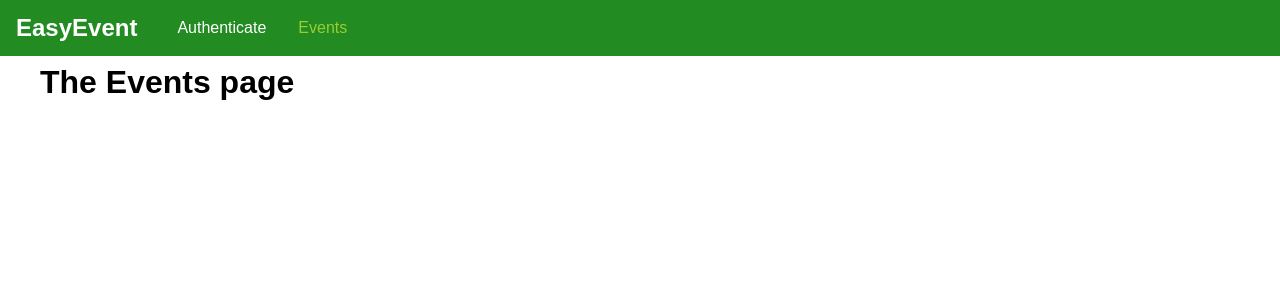
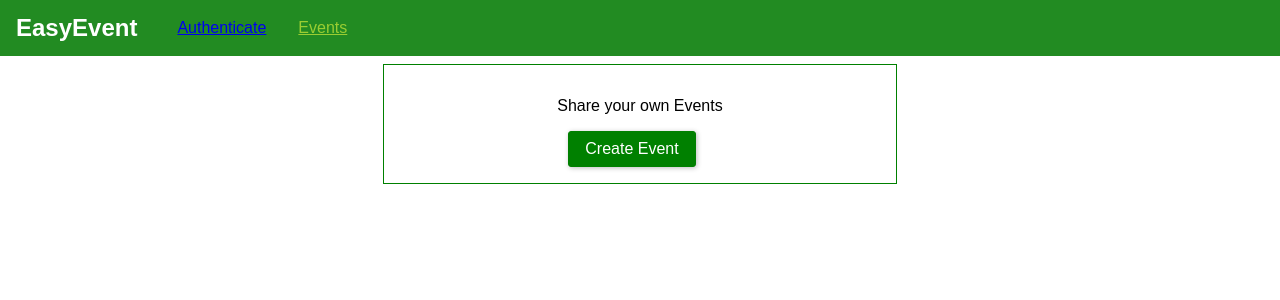
Before and after one commit to Tobzki/webdev-project, a React (Create React App) app in the folder frontend/: page /events in a window 1280 px wide. Shown: the top 300 px of the page. Built offline with nearby package versions, Linux system fonts and the light colour scheme.

Commit message:
Create events backdrop

```diff
--- a/frontend/src/App.js
+++ b/frontend/src/App.js
@@ -36,12 +36,18 @@
     <MainNavigation />
     <main className="main-content">
     <Switch>
-    {!this.state.token && <Redirect from="/" to="/auth" exact />}
     {this.state.token && <Redirect from="/" to="/events" exact />}
-    {this.state.token && <Redirect from="/auth" to="/events" exact />}
-    {!this.state.token && <Route path="/auth" component={AuthPage} />}
+    {this.state.token && (
+    <Redirect from="/auth" to="/events" exact />
+    )}
+    {!this.state.token && (
+    <Route path="/auth" component={AuthPage} />
+    )}
     <Route path="/events" component={EventsPage} />
-    {this.state.token &&<Route path="/bookings" component={BookingsPage} />}
+    {this.state.token && (
+    <Route path="/bookings" component={BookingsPage} />
+    )}
+    {!this.state.token && <Redirect to="/auth" exact />}
     </Switch>
     </main>
     </AuthContext.Provider>
--- /dev/null
+++ b/frontend/src/components/Backdrop/Backdrop.css
@@ -0,0 +1,9 @@
+.backdrop {
+
+    position: fixed;
+    top: 0;
+    left: 0;
+    height: 100vh;
+    width: 100%;
+    background: rgba(0, 0, 0, 0.75);
+}
--- /dev/null
+++ b/frontend/src/components/Backdrop/Backdrop.js
@@ -0,0 +1,7 @@
+import React from 'react';
+
+import './Backdrop.css';
+
+const backdrop = props => <div className="backdrop"></div>;
+
+export default backdrop;
--- /dev/null
+++ b/frontend/src/components/Modal/Modal.css
@@ -0,0 +1,45 @@
+.modal {
+
+    width: 90%;
+    background: white;
+    box-shadow: 0 2px 8px rgba(0, 0, 0, 0.26);
+    position: fixed;
+    top: 20vh;
+    left: 5%;
+}
+
+.modal_header {
+
+    padding: 1rem;
+    background: green;
+    color: white;
+
+}
+
+.modal_header h1 {
+
+    margin: 0;
+    font-size: 1.25rem;
+}
+
+.modal_content {
+
+    padding: 1rem;
+
+}
+
+.modal_actions {
+
+    display: flex;
+    justify-content: flex-end;
+    padding: 1rem;
+
+}
+
+@media (min-width: 768px) {
+
+    .modal{
+        width: 30rem;
+        left: calc((100% - 30rem) / 2);
+    }
+}
--- /dev/null
+++ b/frontend/src/components/Modal/Modal.js
@@ -0,0 +1,30 @@
+import React from 'react';
+
+import './Modal.css';
+
+const modal = props => (
+    <div className="modal">
+        <header className="modal_header">
+            <h1>{props.title}</h1>
+            </header>
+        <section className="modal_content">
+            {props.children}
+        </section>
+        <section className="modal_actions">
+            {props.canCancel && (
+            <button className="btn" onClick={props.onCancel}>
+                Cancel
+                </button>
+            )}
+            {props.canConfirm && (
+             <button className="btn" onClick={props.onConfirm}>
+                 Confirm
+                 </button>
+            )}
+        </section>
+
+    </div>
+);
+
+
+export default modal;
--- a/frontend/src/components/Navigation/MainNavigation.css
+++ b/frontend/src/components/Navigation/MainNavigation.css
@@ -31,6 +31,7 @@
     list-style: none;
     padding: 0;
     margin: 0;
+    align-items: center;
 }
 
 .main-navigation_items li {
@@ -39,17 +40,28 @@
 
 }
 
-.main-navigation_items a {
+.main-navigation_items a
+.main-navigation_items button {
 
     text-decoration: none;
     color: white;
+    padding: 0.25rem 0.5rem;
+    border: none;
+    font: inherit;
+    background: transparent;
+    cursor: pointer;
+    vertical-align: middle;
+    margin: 0;
 
 
 }
 
 .main-navigation_items a:hover,
 .main-navigation_items a:active,
-.main-navigation_items a.active {
+.main-navigation_items a.active,
+.main-navigation_items button:hover,
+.main-navigation_items button:active {
 
     color: yellowgreen;
+    border-radius: 5px;
 }
--- a/frontend/src/components/Navigation/MainNavigation.js
+++ b/frontend/src/components/Navigation/MainNavigation.js
@@ -24,9 +24,14 @@
                         <NavLink to="/events">Events</NavLink>
                     </li>
                         {context.token && (
+                            <React.Fragment>
                         <li>
                         <NavLink to="/bookings">Bookings</NavLink>
                         </li>
+                    <li>
+                        <button onClick={context.logout}>Logout</button>
+                    </li>
+                    </React.Fragment>
                         )}
                 </ul>
             </nav>
--- a/frontend/src/index.css
+++ b/frontend/src/index.css
@@ -4,3 +4,45 @@
   font-family: sans-serif;
 
 }
+.form-control label,
+.form-control input {
+
+    width: 100%;
+    display: block;
+
+}
+
+.form-control{
+
+    margin-bottom: 1rem;
+
+}
+
+.form-control label {
+
+    margin-bottom: 0.5rem;
+}
+
+.form-actions button,
+.btn {
+
+    background: green;
+    font: inherit;
+    border: 1px solid green;
+    border-radius: 3px;
+    padding: 0.5rem 1rem;
+    margin-right: 1rem;
+    box-shadow: 1px 1px 5px rgba(0, 0, 0, 0.26);
+    color: white;
+    cursor: pointer;
+
+}
+
+.form-actions button:hover,
+.form-actions button:active,
+.btn:hover,
+.btn:active {
+
+    background: yellowgreen;
+    border-color: yellowgreen;
+}
--- /dev/null
+++ b/frontend/src/pages/Events.css
@@ -0,0 +1,10 @@
+.events-control {
+
+    text-align: center;
+    border: 1px solid green;
+    padding: 1rem;
+    margin: 2rem auto;
+    width: 30rem;
+    max-width: 80%;
+
+}
--- a/frontend/src/pages/Events.js
+++ b/frontend/src/pages/Events.js
@@ -1,9 +1,46 @@
 import React, { Component } from 'react';
 
+import Modal from '../components/Modal/Modal';
+import Backdrop from '../components/Backdrop/Backdrop';
+import './Events.css';
+
 class EventsPage extends Component {
-    render(){
+    state = {
+        creating: false
+    };
 
-        return<h1>The Events page</h1>;
+    startCreateEventHandler = () => {
+        this.setState({creating: true});
+    }
+
+    modalConfirmhHandler = () => {
+        this.setState({creating: false});
+    };
+
+    modalCancelHandler = () => {
+        this.setState({creating: false});
+    };
+
+    render() {
+
+        return(
+            <React.Fragment>
+                {this.state.creating && <Backdrop />}
+                {this.state.creating && <Modal title="Add Event"
+                canCancel
+                canConfirm
+                onCancel={this.modalCancelHandler}
+                onConfirm={this.modalConfirmhHandler}>
+                    <p>Modal Content</p>
+                </Modal>}
+
+        <div className="events-control">
+            <p>Share your own Events</p>
+            <button className="btn" onClick={this.startCreateEventHandler}>Create Event</button>
+
+        </div>
+        </React.Fragment>
+        );
     }
 }
 export default EventsPage;
```
